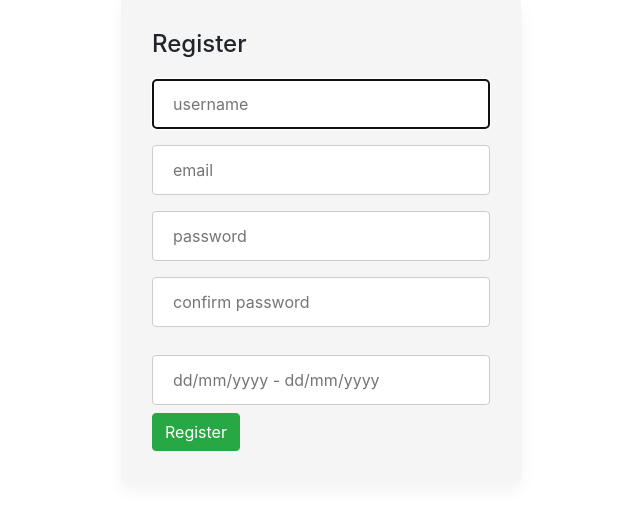
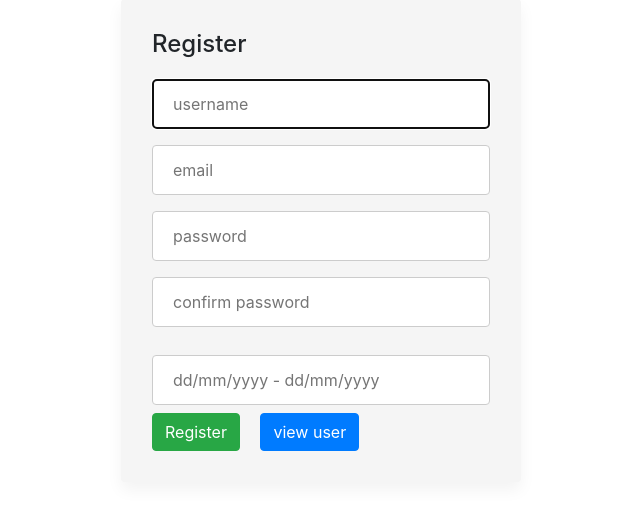
Before and after one commit to nanthu0123/Django_ajax_register_form, a Django app: page / in a window 1280 px wide. Shown: the part 49-567 px from the top of the page, without its empty margins (319-959 px from the left). Run offline with Django 3.2, Linux system fonts and the light colour scheme; some libraries are stand-ins or nearby versions.

Commit message:
link for view user page

```diff
--- a/templates/index.html
+++ b/templates/index.html
@@ -45,6 +45,7 @@
 
                                     <div class="form-group m-0">
                                         <input type="submit" class="btn btn-success" value="Register">
+                                        <a href="{% url 'view_user' %}" class="btn btn-primary ml-3">view user</a>
 
                                     </div>
                                 </form>
```
